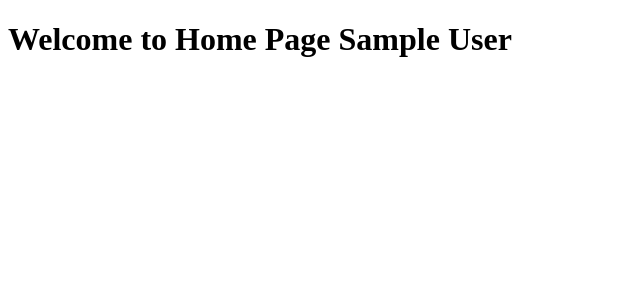
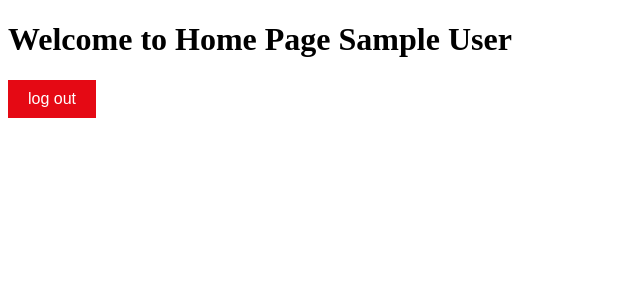
Before and after one commit to mesud17/Netflix-clone, a React (Vite) app in the folder frontend/: page /home in a window 1280 px wide. Shown: the top 300 px of the page, without its empty margins (0-640 px from the left). Built offline with nearby package versions, Linux system fonts and the light colour scheme; no server answers; sample sign-in values are in the browser's storage.

Commit message:
adding logout button on the home page

```diff
--- a/frontend/src/pages/Home/Home.jsx
+++ b/frontend/src/pages/Home/Home.jsx
@@ -1,13 +1,23 @@
 import { useAuth } from "../../context/AuthContext";
+import styles from "./Home.module.css";
+import { useNavigate } from "react-router-dom";
 
 const Home = () => {
   const { currentUser } = useAuth();
+  const navigate = useNavigate();
 
   console.log(currentUser);
 
   return (
     <div>
      <h1>{`Welcome to Home Page ${currentUser?.displayName}`}</h1>
+     <button className={styles.logoutButton}
+     onClick={() => {
+       navigate("/login");
+     }}
+     >
+       log out
+     </button>
     </div>
   );
 };
--- a/frontend/src/pages/Home/Home.module.css
+++ b/frontend/src/pages/Home/Home.module.css
@@ -0,0 +1,8 @@
+.logoutButton {
+  background-color: #e50914;
+  color: white;
+  border: none;
+  padding: 10px 20px;
+  cursor: pointer;
+  font-size: 16px;
+}
--- a/frontend/src/pages/Login/Login.jsx
+++ b/frontend/src/pages/Login/Login.jsx
@@ -23,9 +23,7 @@ const Login = () => {
   return (
     <div>
       <h1>Login</h1>
-
       {error && <p>{error}</p>}
-
       <form onSubmit={handleSubmit}>
         <div>
           <input
@@ -35,7 +33,6 @@ const Login = () => {
             onChange={(e) => setEmail(e.target.value)}
           />
         </div>
-
         <div>
           <input
             type="password"
@@ -44,7 +41,6 @@ const Login = () => {
             onChange={(e) => setPassword(e.target.value)}
           />
         </div>
-
         <button type="submit">Login</button>
       </form>
     </div>
```
